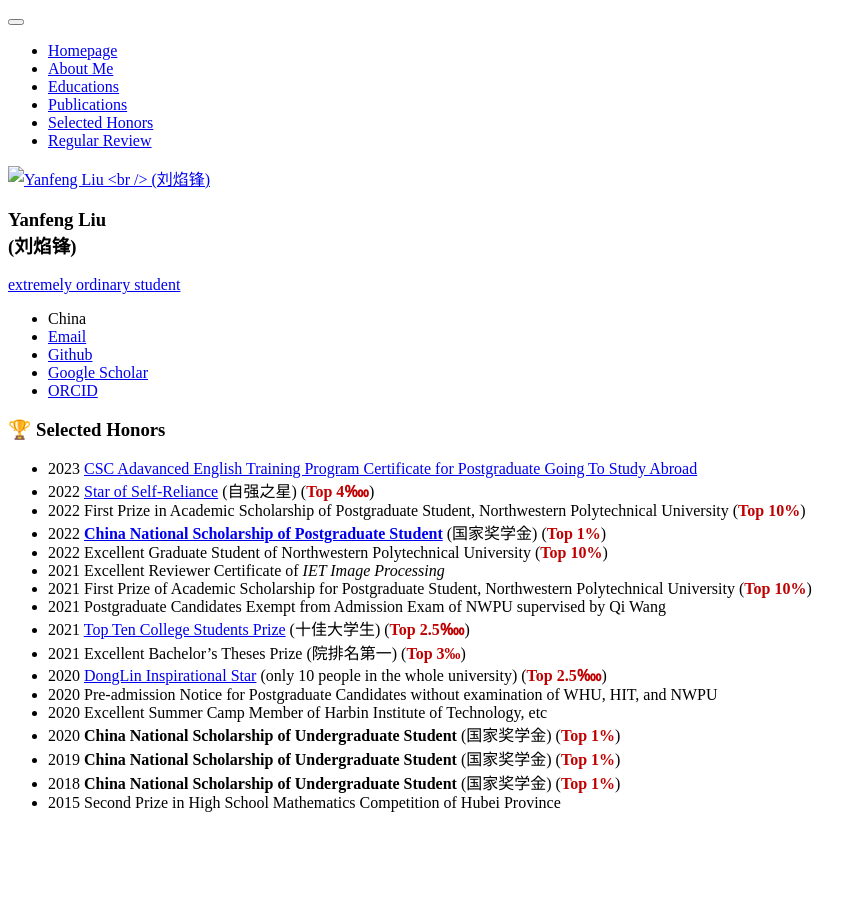
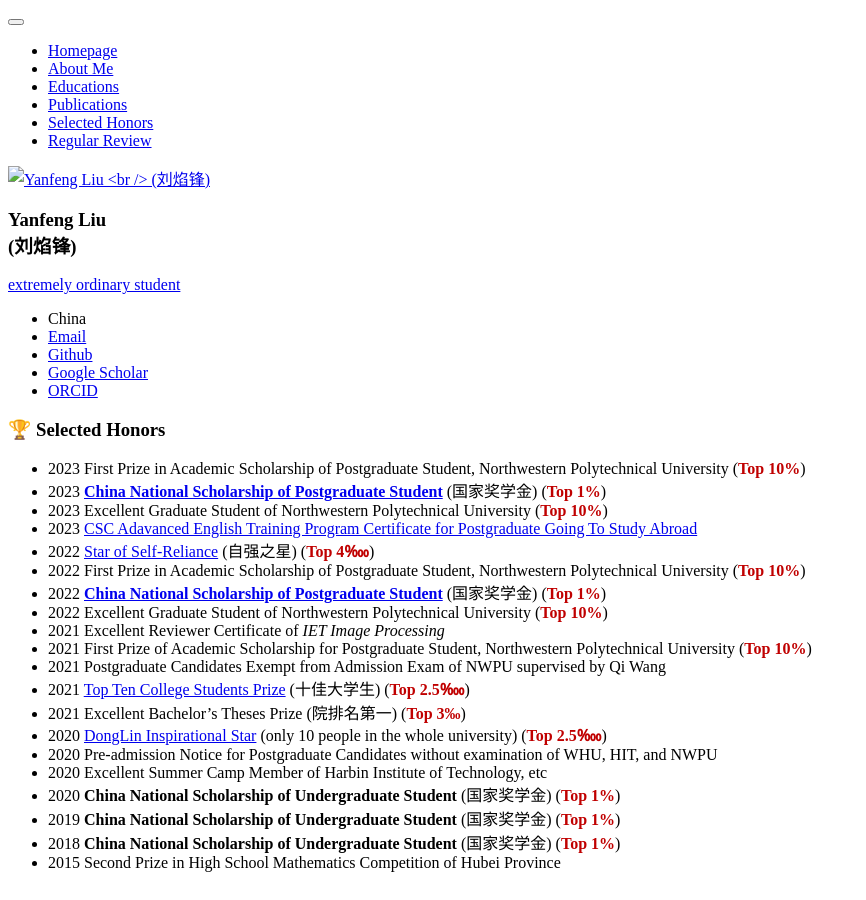
Before and after one commit to lyf0801/lyf0801.github.io, a Jekyll site: the page built from _pages/includes/honers.md, in a window 1280 px wide. Shown: the whole page, without its empty margins (0-866 px from the left). Built offline with Jekyll 4.4.1, drawn with Linux system fonts in a browser that asks for light colours; our own code applies the rules of GitHub Pages for plain Markdown files.

Commit message:
first commit

```diff
--- a/_pages/includes/honers.md
+++ b/_pages/includes/honers.md
@@ -1,4 +1,7 @@
 # 🏆 Selected Honors
+- 2023 First Prize in Academic Scholarship of Postgraduate Student, Northwestern Polytechnical University (**<font color="#C00000">Top 10%</font>**)
+- 2023 [<b>China National Scholarship of Postgraduate Student</b>](./pdf/2023研究生国家奖学金评选结果.pdf)  (国家奖学金) (**<font color="#C00000">Top 1%</font>**)
+- 2023 Excellent Graduate Student of Northwestern Polytechnical University (**<font color="#C00000">Top 10%</font>**)
 - 2023 [CSC Adavanced English Training Program Certificate for Postgraduate Going To Study Abroad](https://www.xisu.edu.cn/tdsip/info/1003/1034.htm)
 - 2022 [Star of Self-Reliance](https://ecampus.nwpu.edu.cn/main.html#/newsDetail?id=8aaa9912847fd1d201848d8123e952af&columnId=B9CC1F1E8A5C82B8E053650A280A0232) (自强之星) (**<font color="#C00000">Top 4‱</font>**)
 - 2022 First Prize in Academic Scholarship of Postgraduate Student, Northwestern Polytechnical University (**<font color="#C00000">Top 10%</font>**)
```
Also changed, not shown: 1 other file.
